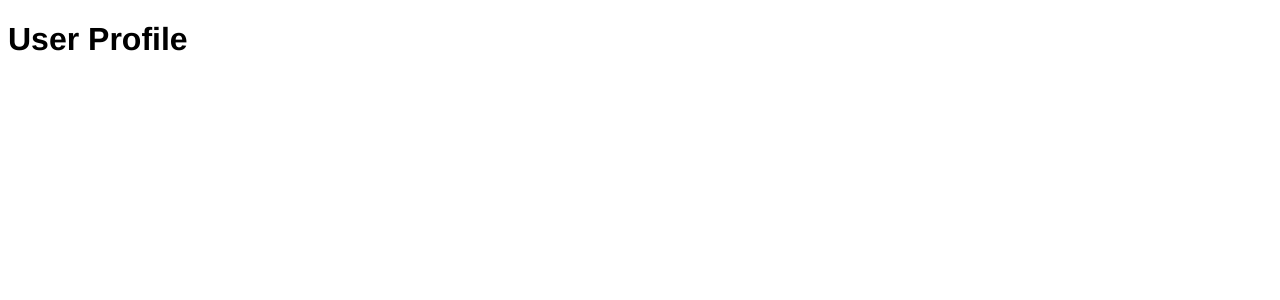
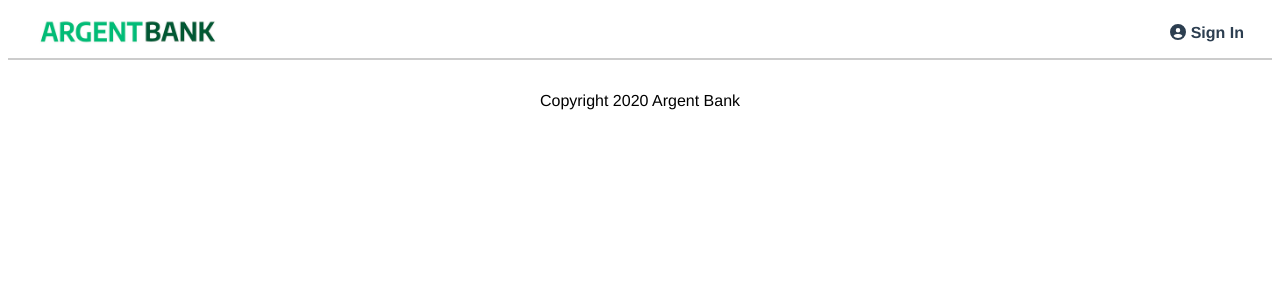
Before and after one commit to todorjr/bank-api-front, a React (Vite) app: page /profile in a window 1280 px wide. Shown: the top 300 px of the page. Built offline with nearby package versions, Linux system fonts and the light colour scheme.

Commit message:
user can now sign out

```diff
--- a/src/components/Navbar.jsx
+++ b/src/components/Navbar.jsx
@@ -2,9 +2,22 @@ import { Link } from 'react-router-dom';
 import styles from '../styles/Navbar.module.css'
 import logoSrc from '../assets/img/argentBankLogo.png'
 import { FontAwesomeIcon } from '@fortawesome/react-fontawesome';
-import { faUserCircle } from '@fortawesome/free-solid-svg-icons';
+import { faUserCircle, faSignOutAlt } from '@fortawesome/free-solid-svg-icons';
+import { useSelector } from 'react-redux';
+import { logoutUser } from '../features/user/userSlice'
+import { useDispatch } from 'react-redux'
+import { useNavigate } from 'react-router-dom'
 
 function Navbar () {
+    const user = useSelector((state) => state.user);
+    const dispatch = useDispatch();
+    const navigate = useNavigate();
+
+    const handleSignOut = () => {
+        dispatch(logoutUser());
+        navigate('/');
+    };
+
     return (
         <div>
             <nav className={styles.mainNav}>
@@ -14,10 +27,17 @@ function Navbar () {
                     </Link>
                 </div>
                 <div>
+                {user.isLoggedIn ? (
+                    <Link to="/" className={styles.navItem} onClick={handleSignOut}>
+                        <FontAwesomeIcon icon={faSignOutAlt} className={styles.userIcon} />
+                        Sign Out
+                    </Link>
+                ) : (
                     <Link to="/signin" className={styles.navItem}>
                         <FontAwesomeIcon icon={faUserCircle} className={styles.userIcon} />
                         Sign In
                     </Link>
+                )}
                 </div>
             </nav>
         </div>
--- a/src/main.jsx
+++ b/src/main.jsx
@@ -1,6 +1,6 @@
 
 import React from 'react';
-import ReactDOM from 'react-dom';
+import ReactDOM from 'react-dom/client';
 import AppRouter from './router/router';
 import { Provider } from 'react-redux';
 import store from './store/store';
--- a/src/pages/Profile.jsx
+++ b/src/pages/Profile.jsx
@@ -1,10 +1,18 @@
-import React from 'react'
+import React from 'react';
+import Navbar from '../components/Navbar';
+import Footer from '../components/Footer';
+import styles from '../styles/Profile.module.css';
+
 
 function Profile() {
     return (
-        <div>
-        <h1>User Profile</h1>
+        <>
+        <Navbar />
+        <div className={styles.profileContent}>
+
         </div>
+        <Footer />
+        </>
     );
 }
 
--- a/src/pages/SignIn.jsx
+++ b/src/pages/SignIn.jsx
@@ -9,7 +9,6 @@ import Footer from '../components/Footer'
 
 import { useSelector, useDispatch } from 'react-redux';
 import { authenticateUser } from '../features/user/userAsyncActions.js'
-import { userSlice } from '../features/user/userSlice.js'
 
 function SignIn() {
     const dispatch = useDispatch()
@@ -28,7 +27,6 @@ function SignIn() {
 
 
     useEffect(() => {
-        console.log(user);
         if (user.isLoggedIn) {
             navigate('/profile');
         } else {
--- /dev/null
+++ b/src/styles/Profile.module.css
@@ -0,0 +1 @@
+.profileContent { flex: 1 }
```
